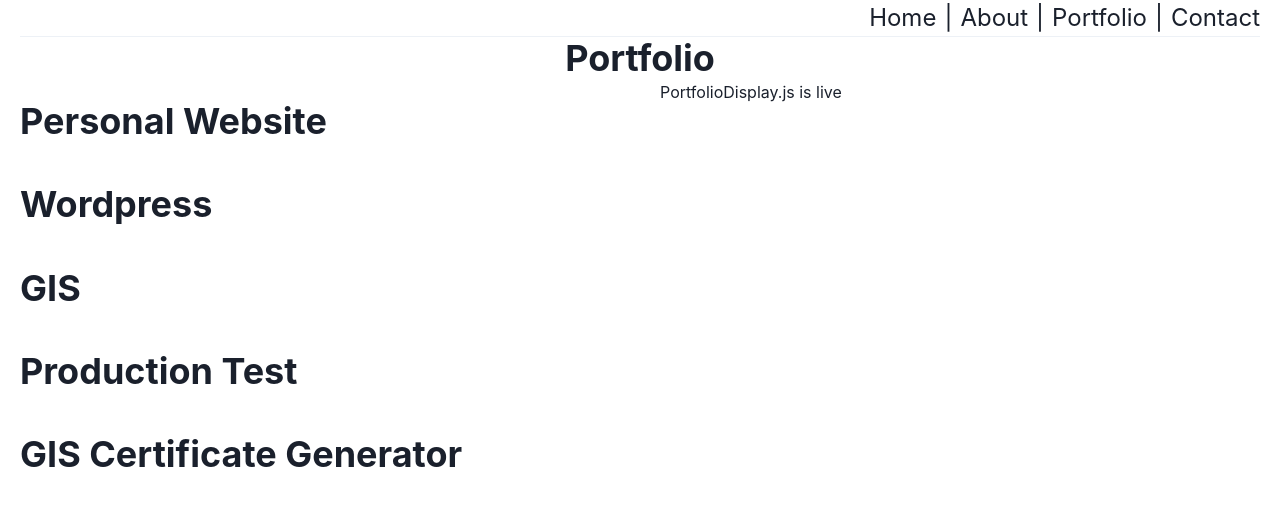
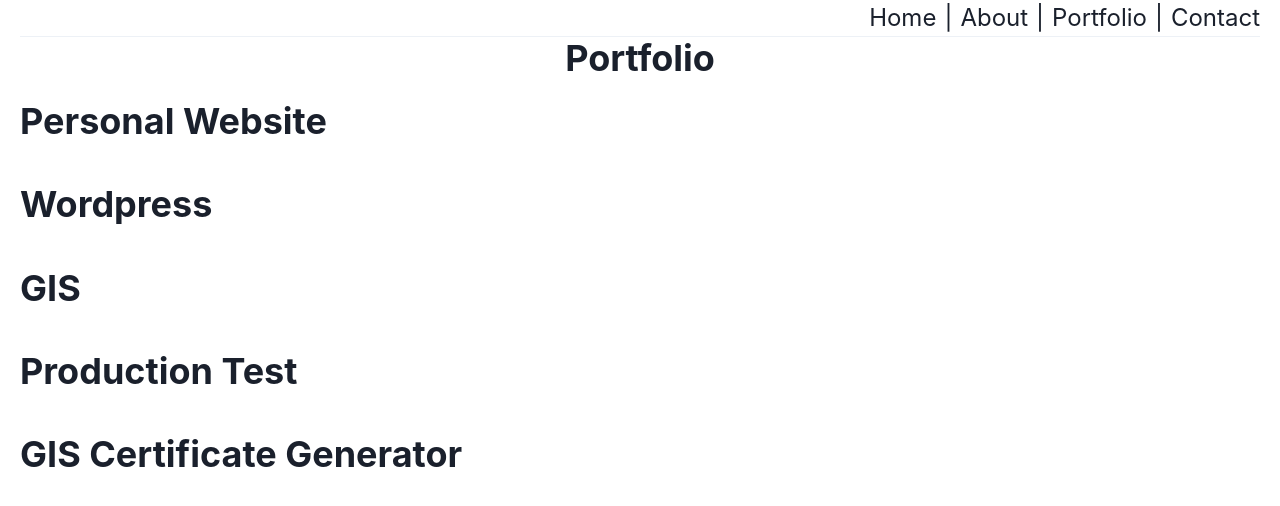
Before and after one commit to edlopez000/hello-world-app, a React (Create React App) app: page /portfolio in a window 1280 px wide. Shown: the top 506 px of the page. Built offline with nearby package versions, Linux system fonts and the light colour scheme.

Commit message:
Passing projects.js as a prop to PortfolioDisplay.js

```diff
--- a/src/components/Portfolio.js
+++ b/src/components/Portfolio.js
@@ -1,9 +1,19 @@
-import { Box, Center, Heading, List, ListItem, Grid } from '@chakra-ui/react';
-import React from 'react';
+import {
+  Box,
+  Center,
+  Heading,
+  List,
+  ListItem,
+  Grid,
+  Link,
+} from '@chakra-ui/react';
+import React, { useState } from 'react';
 import { projects } from '../static/projects';
 import PortfolioDisplay from './PortfolioDisplay';
 
 export default function Portfolio() {
+  const [currentProject, setCurrentProject] = useState([]);
+
   return (
     <Box>
       <Center>
@@ -17,9 +27,11 @@ export default function Portfolio() {
                 return (
                   <>
                     <Box key={item.projectTitle}>
-                      <Heading as="h2" py="5">
-                        {item.projectTitle}
-                      </Heading>
+                      <Link onClick={() => setCurrentProject(item)}>
+                        <Heading as="h2" py="5">
+                          {item.projectTitle}
+                        </Heading>
+                      </Link>
                     </Box>
                   </>
                 );
@@ -28,7 +40,7 @@ export default function Portfolio() {
           </List>
         </Box>
         <Box px="5">
-          <PortfolioDisplay />
+          <PortfolioDisplay project={currentProject} />
         </Box>
       </Grid>
     </Box>
--- a/src/components/PortfolioDisplay.js
+++ b/src/components/PortfolioDisplay.js
@@ -9,10 +9,10 @@ import {
   Text,
 } from '@chakra-ui/react';
 
-export default function PortfolioDisplay() {
+export default function PortfolioDisplay({ project }) {
   return (
     <Box>
-      <Text>PortfolioDisplay.js is live</Text>
+      <Heading>{project.projectTitle}</Heading>
     </Box>
   );
 }
```
